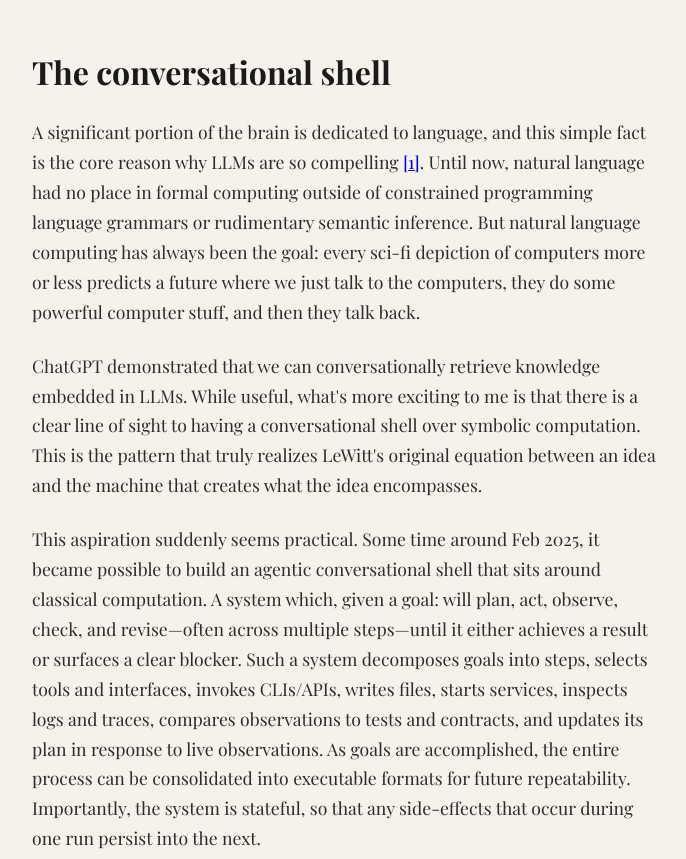
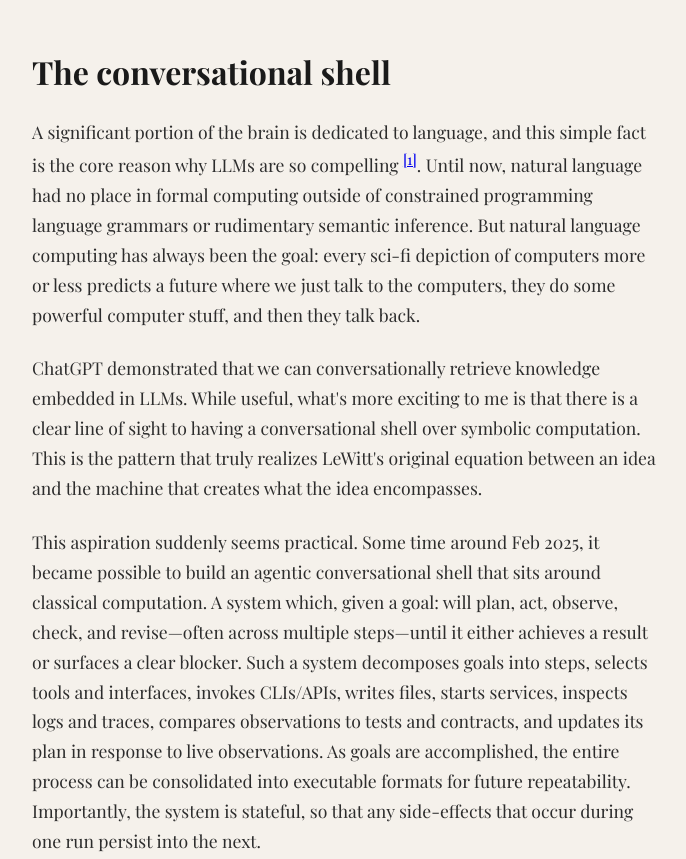
Before and after one commit to kousun12/zopub, a website: page res/computing.html in a window 1280 px wide. Shown: the part 2720-3579 px from the top of the page, without its empty margins (296-982 px from the left). Drawn offline with nearby package versions, Linux system fonts and the light colour scheme.

Commit message:
Make footnote reference superscript

```diff
--- a/res/computing.html
+++ b/res/computing.html
@@ -112,7 +112,7 @@
 
     <h2>The conversational shell</h2>
 
-    <p>A significant portion of the brain is dedicated to language, and this simple fact is the core reason why LLMs are so compelling <a href="#footnote-1">[1]</a>. Until now, natural language had no place in formal computing outside of constrained programming language grammars or rudimentary semantic inference. But natural language computing has always been the goal: every sci-fi depiction of computers more or less predicts a future where we just talk to the computers, they do some powerful computer stuff, and then they talk back.</p>
+    <p>A significant portion of the brain is dedicated to language, and this simple fact is the core reason why LLMs are so compelling <sup><a href="#footnote-1">[1]</a></sup>. Until now, natural language had no place in formal computing outside of constrained programming language grammars or rudimentary semantic inference. But natural language computing has always been the goal: every sci-fi depiction of computers more or less predicts a future where we just talk to the computers, they do some powerful computer stuff, and then they talk back.</p>
 
     <p>ChatGPT demonstrated that we can conversationally retrieve knowledge embedded in LLMs. While useful, what's more exciting to me is that there is a clear line of sight to having a conversational shell over symbolic computation. This is the pattern that truly realizes LeWitt's original equation between an idea and the machine that creates what the idea encompasses.</p>
 
```
